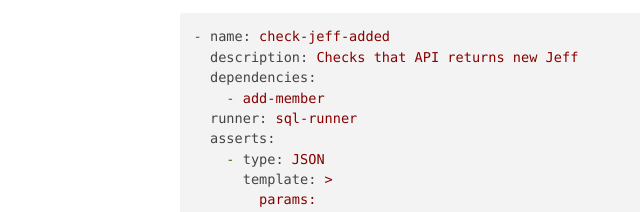
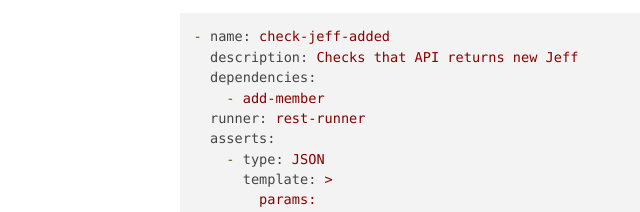
Before and after one commit to cicadatesting/cicada-2, a plain HTML site: page docs/state.html in a window 1280 px wide. Shown: the part 1209-1421 px from the top of the page, 128-768 px from the left. Drawn offline with nearby package versions, Linux system fonts and the light colour scheme.

Commit message:
Deploy website
Deploy website version based on d78fe76f0ff81df1f2a5101f907fe7b23f32ef54

```diff
--- a/docs/state.html
+++ b/docs/state.html
@@ -107,7 +107,7 @@ The templates section will be rendered using Jinja2 and replaced into the config
   <span class="hljs-attr">description:</span> <span class="hljs-string">Checks</span> <span class="hljs-string">that</span> <span class="hljs-string">API</span> <span class="hljs-string">returns</span> <span class="hljs-string">new</span> <span class="hljs-string">Jeff</span>
   <span class="hljs-attr">dependencies:</span>
     <span class="hljs-bullet">-</span> <span class="hljs-string">add-member</span>
-  <span class="hljs-attr">runner:</span> <span class="hljs-string">sql-runner</span>
+  <span class="hljs-attr">runner:</span> <span class="hljs-string">rest-runner</span>
   <span class="hljs-attr">asserts:</span>
     <span class="hljs-bullet">-</span> <span class="hljs-attr">type:</span> <span class="hljs-string">JSON</span>
       <span class="hljs-attr">template:</span> <span class="hljs-string">&gt;
```
Also changed, not shown: docs/state/index.html (+1 -1 lines).
